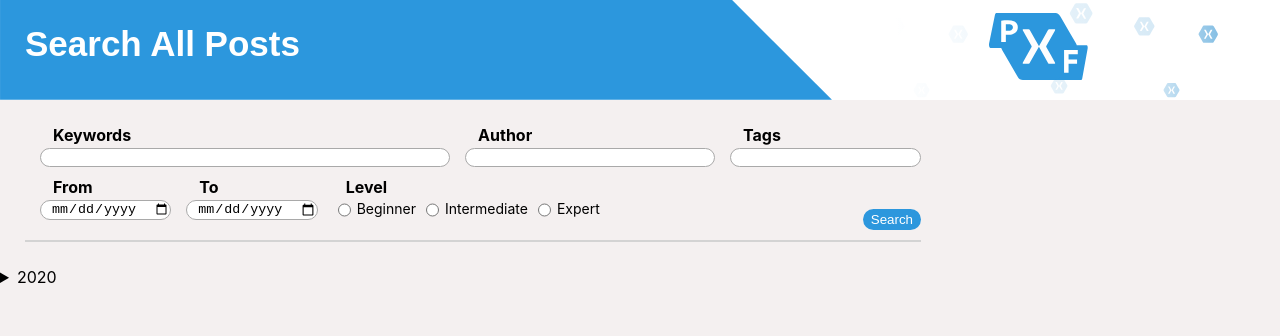
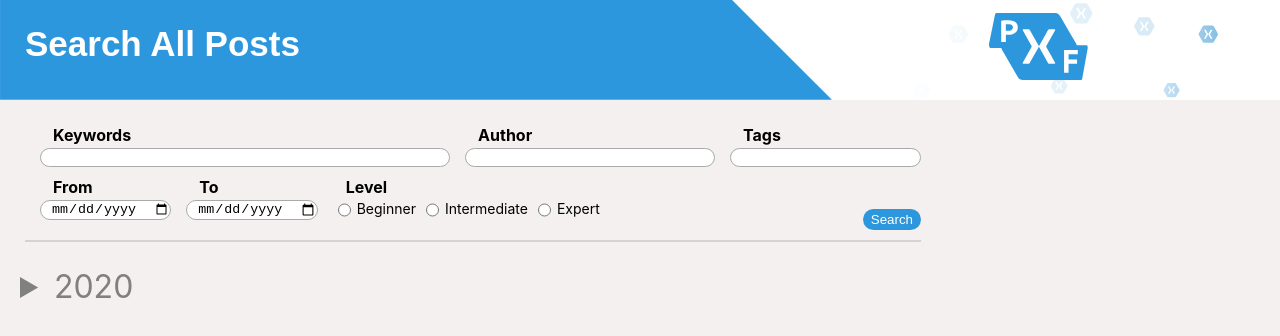
Before and after one commit to Polarts/PureXForms-blog-react, a React app: page /search in a window 1280 px wide. Shown: the top 336 px of the page. Built offline with nearby package versions, Linux system fonts and the light colour scheme; no server answers; a web font is replaced by a local one.

Commit message:
styled the expanders

```diff
--- a/src/routes/Search/Search.module.scss
+++ b/src/routes/Search/Search.module.scss
@@ -64,4 +64,17 @@
             background-color: lightgray;
         }
     }
+
+    details {
+        margin-left: 20px;
+    }
+
+    .year {
+        font-size: 32rem;
+
+    }
+
+    .month {
+        font-size: 22rem;
+    }
 }
--- a/src/stylesheets/local/partials/elements/_details.scss
+++ b/src/stylesheets/local/partials/elements/_details.scss
@@ -5,6 +5,8 @@ details {
     summary {
         outline: none;
         font-size: 16rem;
+        user-select: none;
+        color: gray;
 
         &::-webkit-details-marker {
             //display: none;
```
